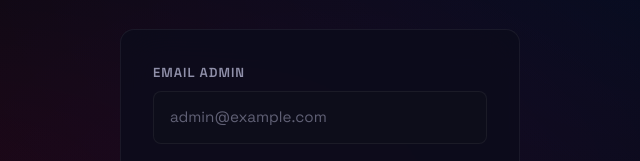
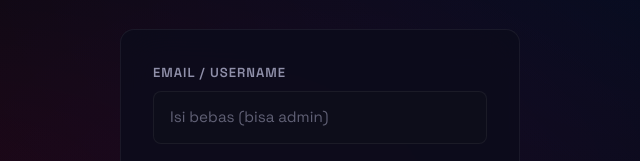
Before and after one commit to hanzpiwxkecebet/Am-Premium-HanzPiw, a website: page pages/admin/login.html in a window 1280 px wide. Shown: the part 221-382 px from the top of the page, 320-960 px from the left. Drawn offline with Linux system fonts and the light colour scheme.

Commit message:
Add files via upload

```diff
--- a/pages/admin/login.html
+++ b/pages/admin/login.html
@@ -26,13 +26,13 @@
         <!-- Firebase Auth Form -->
         <form id="loginForm" novalidate>
           <div class="form-group">
-            <label class="form-label" for="loginEmail">Email Admin</label>
+            <label class="form-label" for="loginEmail">Email / Username</label>
             <input
               class="form-input"
               type="email"
               id="loginEmail"
               name="email"
-              placeholder="admin@example.com"
+              placeholder="Isi bebas (bisa admin)"
               autocomplete="email"
               required
               aria-required="true"
```
